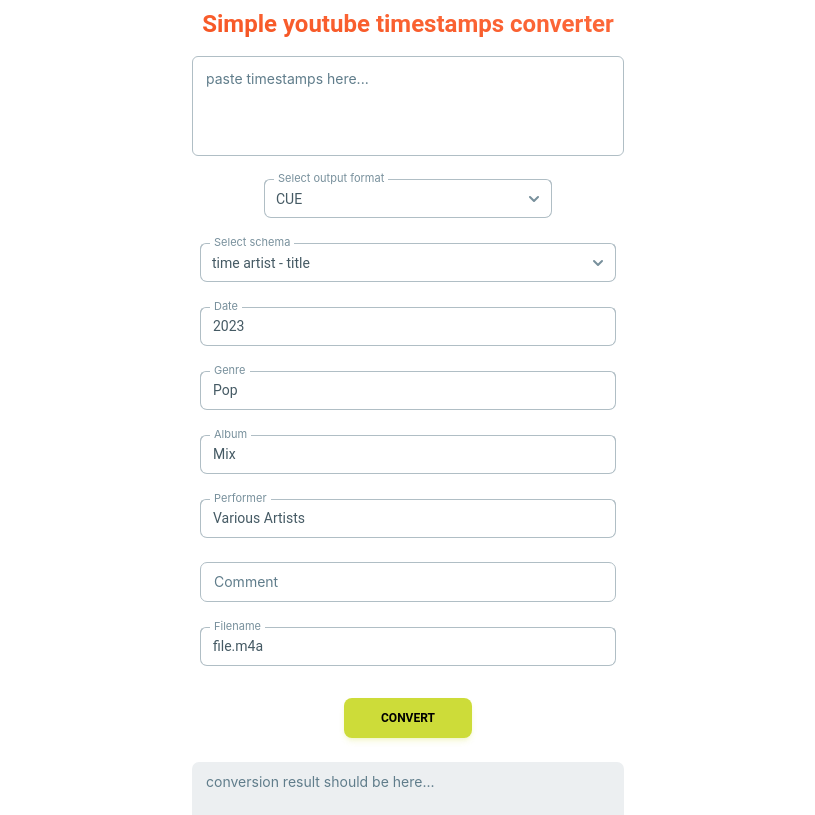
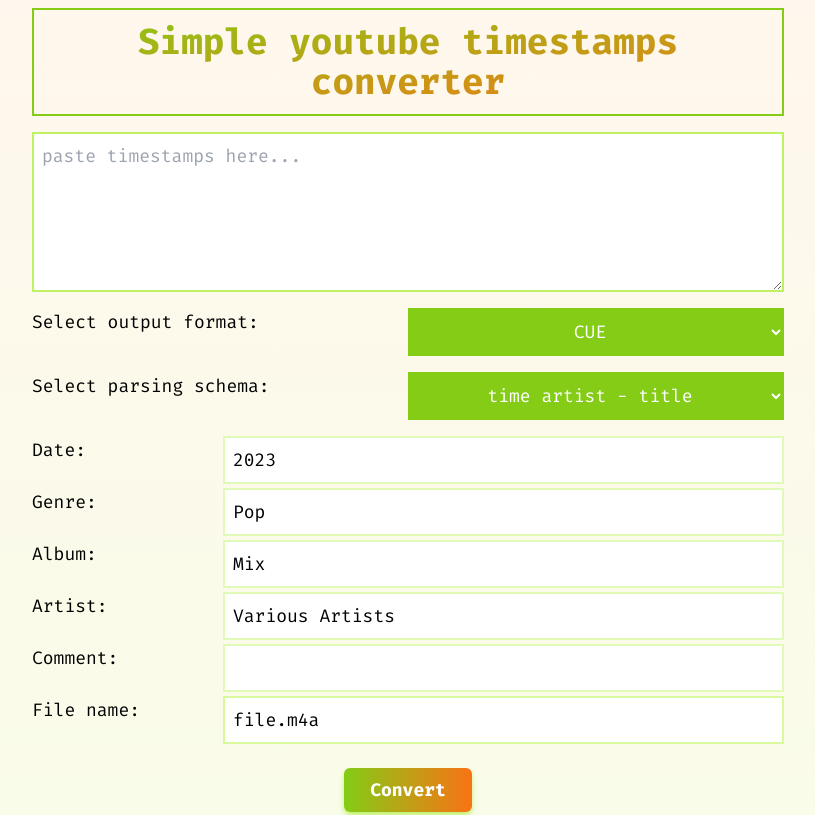
Before and after one commit to devid-corsard/timestamps-conv, a React (Vite) app: page / in a window 1280 px wide. Shown: the top 815 px of the page, without its empty margins (232-1047 px from the left). Built offline with nearby package versions, Linux system fonts and the light colour scheme.

Commit message:
style: delete material tailwind, restyle with tailwind, light/dark theme;

```diff
--- a/index.html
+++ b/index.html
@@ -6,10 +6,13 @@
     <link rel="icon" type="image/svg+xml" href="/vite.svg" />
     <meta name="viewport" content="width=device-width, initial-scale=1.0" />
     <title>Timepstamps converter</title>
+    <style>
+        @import url('https://fonts.googleapis.com/css2?family=Fira+Mono:wght@400;500;700&display=swap');
+    </style>
 </head>
 
-<body class="dark:bg-black">
-    <div id="root"></div>
+<body class="bg-lime-50 dark:bg-slate-950">
+    <div id="root" class="bg-gradient-to-b from-orange-50 to-lime-50 dark:from-slate-950 dark:to-zinc-950"></div>
     <script type="module" src="/src/main.tsx"></script>
 </body>
 
--- a/package.json
+++ b/package.json
@@ -10,7 +10,6 @@
         "preview": "vite preview"
     },
     "dependencies": {
-        "@material-tailwind/react": "^2.0.4",
         "react": "^18.2.0",
         "react-dom": "^18.2.0"
     },
--- a/src/App.tsx
+++ b/src/App.tsx
@@ -5,7 +5,6 @@ import OutFormat from './dto/outformat';
 import Schemas from './dto/songNameSchemas';
 import Tags from './dto/tags';
 import youtubeTimestampsToCue from './convert/to_cue';
-import { Button, Select, Textarea, Typography, Option } from '@material-tailwind/react';
 
 function App() {
     const [timestamps, setTimestapms] = useState('');
@@ -31,70 +30,65 @@ function App() {
         }
     };
 
-    const handleFormat = (e?: string) => setFormat(e as OutFormat);
 
     return (
-        <div className='flex flex-col gap-4 p-2 md:max-w-md md:mr-auto md:ml-auto'>
-            <Typography
-                variant='h4'
-                color='deep-orange'
-                textGradient
-                className="text-center md:text-2xl"
-            >
+        <div className='flex flex-col gap-4 p-2 md:max-w-3xl md:mx-auto text-lg dark:text-slate-300'>
+            <h1 className="bg-gradient-to-br from-lime-500 to-orange-500 bg-clip-text text-transparent \
+            text-center text-4xl font-bold border-2 p-3 border-lime-500" >
                 Simple youtube timestamps converter
-            </Typography>
-            <div>
-                <Textarea
-                    label="paste timestamps here..."
-                    size='lg'
-                    color='lime'
-                    onChange={(e) => setTimestapms(e.target.value)}
-                    className='h-[10rem] dark:text-white text-md'
-                    containerProps={{ className: "dark:bg-[#111]" }}
-                ></Textarea>
-            </div>
-            <div className='w-72 ml-auto mr-auto'>
-                <Select
-                    label="Select output format"
-                    color='lime'
+            </h1>
+            <textarea
+                placeholder="paste timestamps here..."
+                onChange={(e) => setTimestapms(e.target.value)}
+                className='h-[10rem] text-md border-2 p-2 border-lime-300 outline-lime-500 \
+                dark:text-slate-300 dark:bg-slate-900'
+            ></textarea>
+            <div className='grid grid-cols-[2fr_3fr] md:grid-cols-2'>
+                <p>Select output format:</p>
+                <select
                     value={format}
-                    onChange={handleFormat}
-                    className='dark:bg-[#111] dark:text-white'
+                    onChange={e => setFormat(e.target.value as OutFormat)}
+                    className='bg-lime-500 text-white text-center p-2 \
+                    h-12 dark:bg-lime-500/75'
                 >
-                    <Option value={OutFormat.Cue}>CUE</Option>
-                    <Option value={OutFormat.Ffmetadata}>ffmetadata</Option>
-                </Select>
+                    <option value={OutFormat.Cue}>CUE</option>
+                    <option value={OutFormat.Ffmetadata}>ffmetadata</option>
+                </select>
             </div>
             {format === OutFormat.Cue && <AlbumInfo tags={tags} setTags={setTags} />}
-            <Button onClick={handleClick} color='lime' className='w-32 m-2 ml-auto mr-auto' >
+            <button
+                onClick={handleClick}
+                className='bg-gradient-to-r from-lime-500 to-orange-500 rounded-md \
+                w-32 m-2 mx-auto text-white font-bold p-2 shadow-lime-300 shadow-md \
+                dark:shadow-lime-800'
+            >
                 Convert
-            </Button>
-            <div>
-                <Textarea
-                    label="conversion result should be here..."
-                    value={data}
-                    disabled
-                    color='lime'
-                    className='h-[10rem]'
-                    resize={true}
-                ></Textarea>
-            </div>
-            <Button className='w-64 ml-auto mr-auto' color='teal'>
+            </button>
+            <textarea
+                placeholder="conversion result should be here..."
+                value={data}
+                readOnly
+                className='h-[10rem] text-md border-2 p-2 border-lime-300 outline-lime-500 \
+                dark:text-slate-300 dark:bg-slate-900'
+            ></textarea>
+            <button className='bg-gradient-to-r from-lime-500 to-orange-500 rounded-md \
+            w-64 mx-auto bg-lime-500 text-white font-bold p-2 shadow-lime-300 shadow-md \
+            dark:shadow-lime-800'>
                 <a
                     download={`${tags.filename.split('.').slice(0, -1).join('.')}.${format}`}
                     href={`data:text/plain;charset=utf-8,${encodeURIComponent(data)}`}>
                     Download {format} File *
                 </a>
-            </Button>
+            </button>
             {
                 format === OutFormat.Ffmetadata && <>
-                    <Typography variant='h5' className="mb-2">* Example: </Typography>
+                    <h5 className="mb-2">* Example: </h5>
                     <code>
                         ffmpeg - i file.mp4 - i file.ffmetadata - map_metadata 1 file_with_metadata.mp4
                     </code></>
             } {
                 format === 'cue' && <>
-                    <Typography variant='h5'>* Download to the same directory as music file </Typography>
+                    <h5 >* Download to the same directory as music file </h5>
                 </>
             }
         </div>
--- a/src/components/AlbumInfo.tsx
+++ b/src/components/AlbumInfo.tsx
@@ -2,7 +2,6 @@ import { ChangeEvent, Dispatch, SetStateAction } from "react";
 import Tags from "../dto/tags";
 import Schemas from "../dto/songNameSchemas";
 import CustomSchemaInput from "./CustomSchemaInput";
-import { Select, Option, Input } from "@material-tailwind/react";
 
 type Props = {
     tags: Tags,
@@ -14,68 +13,75 @@ function AlbumInfo({ tags, setTags }: Props) {
         const { name, value } = e.target;
         setTags((prevData: Tags) => ({ ...prevData, [name]: value }));
     };
-    return <div className="flex flex-col gap-6 p-2">
-        <Select
-            label="Select schema"
-            onChange={e => setTags({ ...tags, schema: e as Schemas })}
+
+    return <div className="flex flex-col">
+        <div className="grid grid-cols-[2fr_3fr] mb-4 md:grid-cols-2">
+            <p>Select parsing schema:</p>
+            <select
+                name="schema"
+                onChange={handleTags}
                 value={tags.schema}
-            color="lime"
+                className='bg-lime-500 text-white text-center p-2 \
+                h-12 dark:bg-lime-500/75'
             >
-            <Option value={Schemas.A}>{Schemas.A}</Option>
-            <Option value={Schemas.B}>{Schemas.B}</Option>
-            <Option value={Schemas.C}>{Schemas.C}</Option>
-            <Option value={Schemas.D}>{Schemas.D}</Option>
-            <Option value={Schemas.E}>{Schemas.E}</Option>
-        </Select>
+                <option value={Schemas.A}>{Schemas.A}</option>
+                <option value={Schemas.B}>{Schemas.B}</option>
+                <option value={Schemas.C}>{Schemas.C}</option>
+                <option value={Schemas.D}>{Schemas.D}</option>
+                <option value={Schemas.E}>{Schemas.E}</option>
+            </select>
+        </div>
         {tags.schema == Schemas.E && <CustomSchemaInput tags={tags} setTags={setTags} />}
-        <Input
+        <div className="grid grid-cols-[1fr_3fr] grid-rows-1 gap-1">
+            <span>Date:</span>
+            <input
                 type="text"
-            label="Date"
                 name="date"
                 value={tags.date}
                 onChange={handleTags}
-            color="lime"
+                className="border-2 border-lime-200/75 p-2 dark:bg-slate-900"
             />
-        <Input
+            <span>Genre:</span>
+            <input
                 type="text"
-            label="Genre"
                 name="genre"
                 value={tags.genre}
                 onChange={handleTags}
-            color="lime"
+                className="border-2 border-lime-200/75 p-2 dark:bg-slate-900"
             />
-        <Input
+            Album:
+            <input
                 type="text"
                 name="albumName"
-            label="Album"
                 value={tags.albumName}
                 onChange={handleTags}
-            color="lime"
+                className="border-2 border-lime-200/75 p-2 dark:bg-slate-900"
             />
-        <Input
+            <span> Artist: </span >
+            <input
                 type="text"
                 name="performer"
-            label="Performer"
                 value={tags.performer}
                 onChange={handleTags}
-            color="lime"
+                className="border-2 border-lime-200/75 p-2 dark:bg-slate-900"
             />
-        <Input
+            <span> Comment: </span>
+            <input
                 type="text"
                 name="comment"
-            label="Comment"
                 value={tags.comment}
                 onChange={handleTags}
-            color="lime"
+                className="border-2 border-lime-200/75 p-2 dark:bg-slate-900"
             />
-        <Input
+            <span> File name: </span>
+            <input
                 type="text"
                 name="filename"
-            label="Filename"
                 value={tags.filename}
                 onChange={handleTags}
-            color="lime"
+                className="border-2 border-lime-200 p-2 dark:bg-slate-900"
             />
+        </div>
     </div>
 }
 
--- a/src/index.css
+++ b/src/index.css
@@ -4,14 +4,5 @@
 
 body {
   margin: 0;
-  font-family: -apple-system, BlinkMacSystemFont, 'Segoe UI', 'Roboto', 'Oxygen',
-    'Ubuntu', 'Cantarell', 'Fira Sans', 'Droid Sans', 'Helvetica Neue',
-    sans-serif;
-  -webkit-font-smoothing: antialiased;
-  -moz-osx-font-smoothing: grayscale;
+  font-family: 'Fira Mono', monospace;
 }
-
-code {
-  font-family: source-code-pro, Menlo, Monaco, Consolas, 'Courier New',
-    monospace;
-}
--- a/src/main.tsx
+++ b/src/main.tsx
@@ -2,12 +2,9 @@ import React from 'react'
 import ReactDOM from 'react-dom/client'
 import App from './App.tsx'
 import './index.css'
-import { ThemeProvider } from '@material-tailwind/react'
 
 ReactDOM.createRoot(document.getElementById('root') as HTMLElement).render(
     <React.StrictMode>
-        <ThemeProvider>
-            <App />
-        </ThemeProvider>
+        <App />
     </React.StrictMode>,
 )
--- a/tailwind.config.js
+++ b/tailwind.config.js
@@ -1,7 +1,6 @@
 /** @type {import('tailwindcss').Config} */
-import withMT from "@material-tailwind/react/utils/withMT";
 
-export default withMT({
+export default {
     content: [
         "./index.html",
         "./src/**/*.{js,ts,jsx,tsx}",
@@ -12,4 +11,3 @@ export default withMT({
     plugins: [],
     darkMode: 'media',
 }
-)
```
Also changed, not shown: src/components/CustomSchemaInput.tsx (+13 -10 lines), 1 other file (tests, documents, lock files or other folders). Lines whose indentation alone changed are shown as unchanged.
